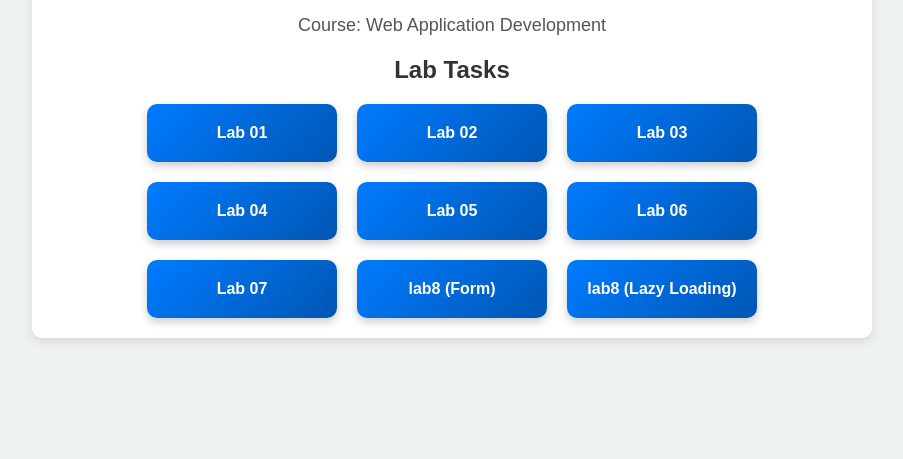
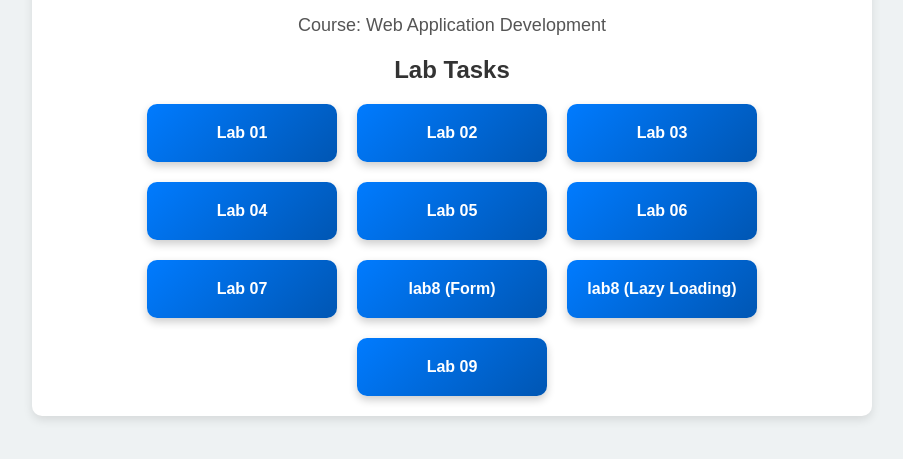
Before and after one commit to abubakar-aslam01/abubakar-aslam01.github.io, a plain HTML site: page index.html in a window 1280 px wide. Shown: the part 213-672 px from the top of the page, without its empty margins (188-1091 px from the left). Drawn offline with Linux system fonts and the light colour scheme.

Commit message:
Update index.html

```diff
--- a/index.html
+++ b/index.html
@@ -78,6 +78,7 @@
             <a href="lab07/index.html" target="_blank" class="card">Lab 07</a></li>
             <a href="lab08/form/form.html" target="_blank" class="card">lab8 (Form) </a></li>
             <a href="lab08/lazyLoading/figmapage.html" target="_blank" class="card">lab8 (Lazy Loading) </a></li>
+            <a href="lab07/reviews.html" target="_blank" class="card">Lab 09</a></li>
 
 
 
```
